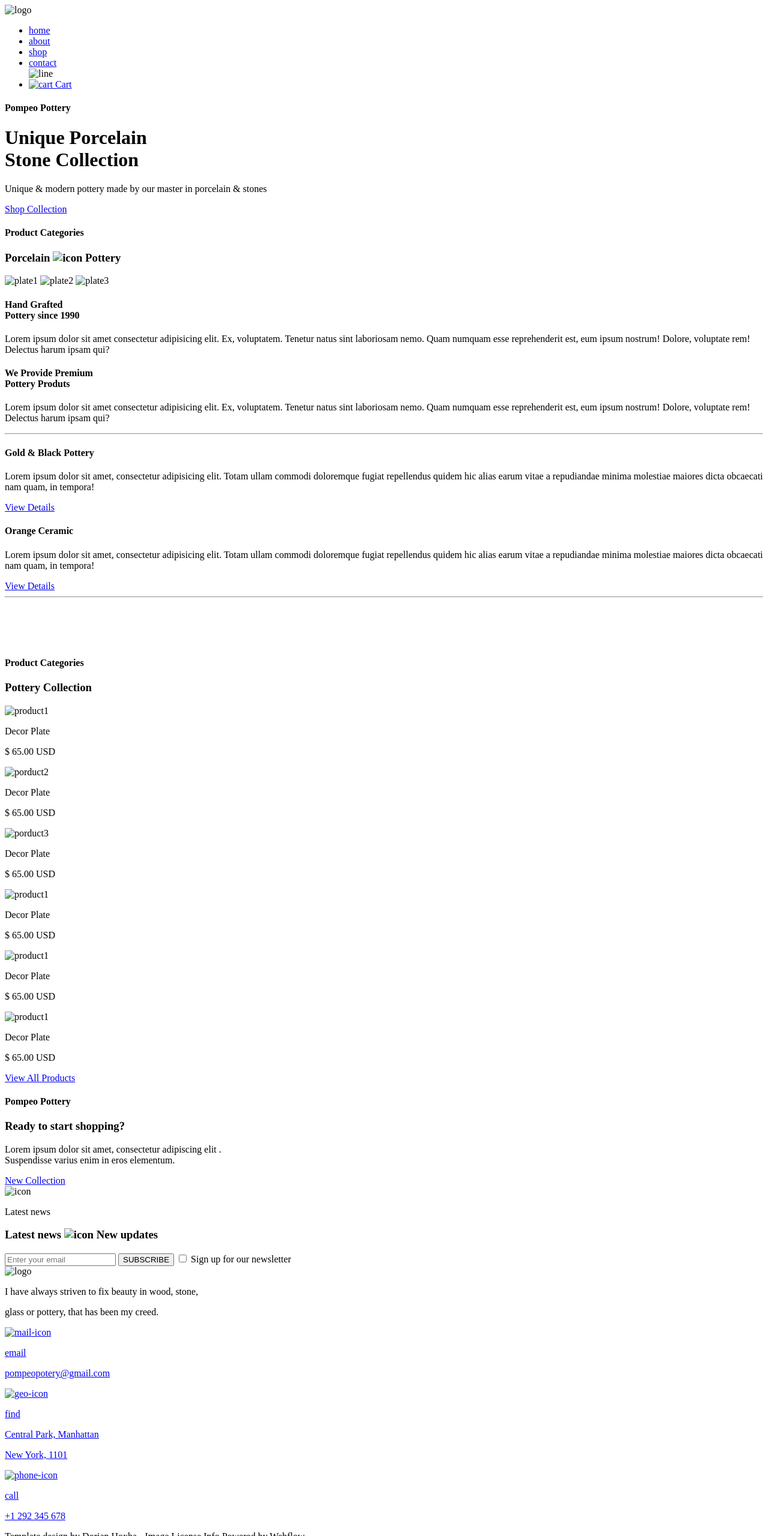
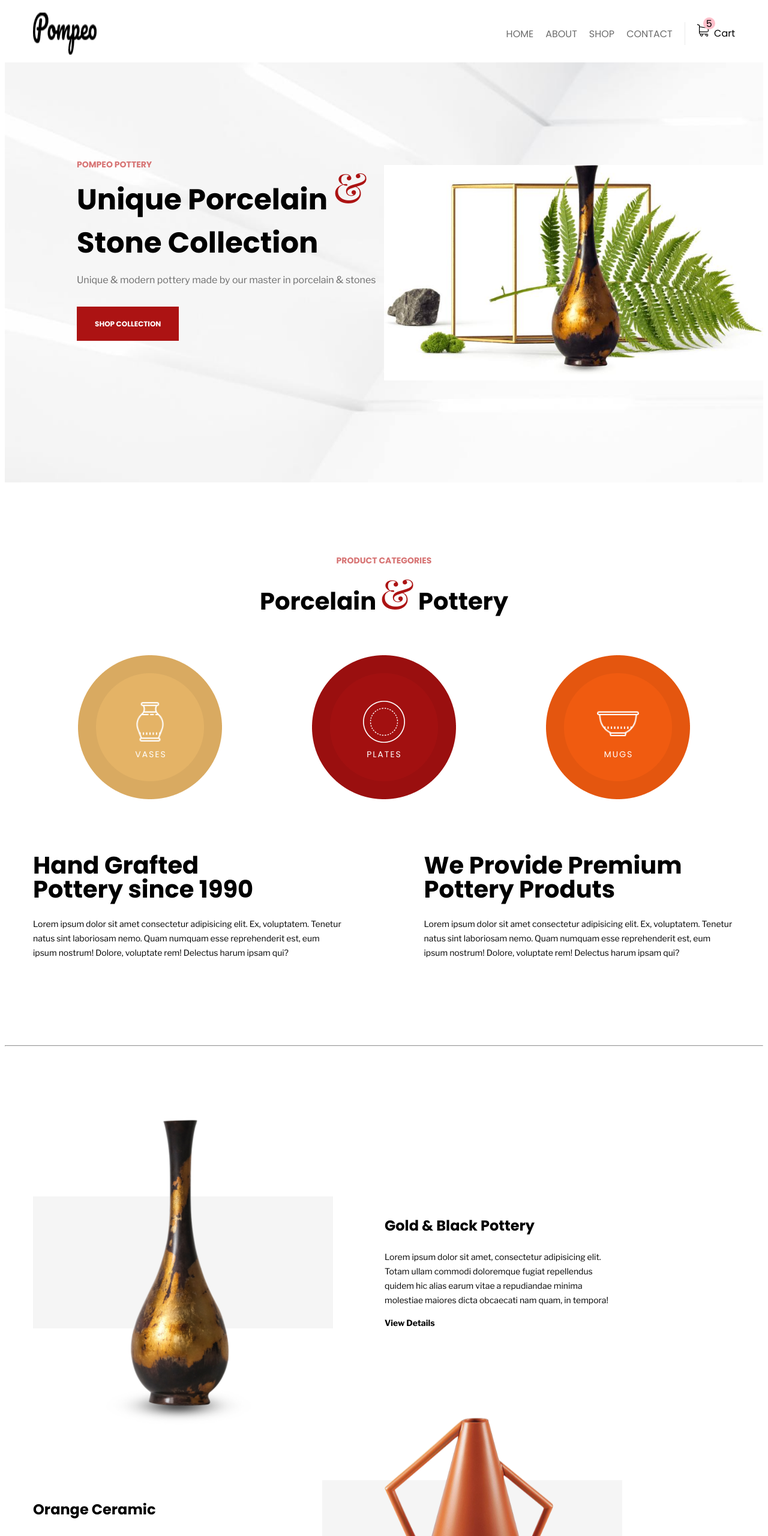
Before and after one commit to nuralibrawlstars/Project, a plain HTML site: page index.html in a window 1280 px wide. Shown: the top 2560 px of the page at 60% size. Drawn offline with nearby package versions, Linux system fonts and the light colour scheme; the site is published under a folder, as on GitHub Pages, so addresses that start at the root find nothing.

Commit message:
change for relative path

```diff
--- a/assets/styles/main.css
+++ b/assets/styles/main.css
@@ -62,8 +62,8 @@ a:focus {
 
 .banner {
     height: 700px;
-    background: url('/assets/images/322.jpg') right / 50%,
-        url('/assets/images/321.jpg') center / cover;
+    background: url('../images/322.jpg') right / 50%,
+        url('../images/321.jpg') center / cover;
     background-repeat: no-repeat;
     margin-bottom: 120px;
 }
@@ -115,7 +115,7 @@ a:focus {
 }
 
 .title::before {
-    content: url('/assets/images/icon.png');
+    content: url('../images/icon.png');
     position: absolute;
     left: 430px;
     top: -10px;
@@ -194,7 +194,7 @@ a:focus {
 }
 
 .product::before {
-    content: url('/assets/images/pottery.png');
+    content: url('../images/pottery.png');
     width: 250px;
     height: 509px;
     position: absolute;
@@ -209,7 +209,7 @@ a:focus {
     width: 350px;
     height: 417px;
     transform: translate(20%, -25%);
-    background: url(/assets/images/ceramic.png) no-repeat center / cover;
+    background: url(../images/ceramic.png) no-repeat center / cover;
 }
 
 .product-wrap {
@@ -261,7 +261,7 @@ a:focus {
 
 .banner-plates {
     height: 700px;
-    background: url('/assets/images/image-plates.png') center / cover;
+    background: url('../images/image-plates.png') center / cover;
     background-repeat: no-repeat;
     margin-bottom: 120px;
     margin-top: 100px;
@@ -386,8 +386,8 @@ a:focus {
 
     .banner {
         height: unset;
-        background: url('/assets/images/322.png') center 70% / 100%,
-            url('/assets/images/321.png') center / cover;
+        background: url('../images/322.png') center 70% / 100%,
+            url('../images/321.png') center / cover;
         background-repeat: no-repeat;
         margin-bottom: 50px;
     }
@@ -433,14 +433,14 @@ a:focus {
         left: -40%;
         width: 280px;
         height: 400px;
-        background: url('/assets/images/pottery.png') center / contain no-repeat;
+        background: url('../images/pottery.png') center / contain no-repeat;
     }
 
     .product-ceramic::before {
         content: '';
         left: -20%;
         width: 280px;
-        background: url('/assets/images/ceramic.png') center / contain no-repeat;
+        background: url('../images/ceramic.png') center / contain no-repeat;
     }
 
     .category-text {
@@ -490,8 +490,8 @@ a:focus {
 
     .banner {
         height: unset;
-        background: url('/assets/images/322.png') center 75% / 100%,
-            url('/assets/images/321.png') center / cover;
+        background: url('../images/322.png') center 75% / 100%,
+            url('../images/321.png') center / cover;
         background-repeat: no-repeat;
         margin-bottom: 50px;
     }
--- a/index.html
+++ b/index.html
@@ -7,24 +7,24 @@
     <link
         href="https://fonts.googleapis.com/css2?family=Lato:wght@300;400;700&family=Poppins:wght@300;400;700&family=Libre+Franklin:wght@300;400;700&display=swap"
         rel="stylesheet" />
-    <link rel="stylesheet" href="/assets/styles/main.css" />
+    <link rel="stylesheet" href="assets/styles/main.css" />
     <title>Project1</title>
 </head>
 
 <body>
     <header>
         <div class="container wrap">
-            <img src="/assets/images/Pompeo.png" alt="logo" />
+            <img src="assets/images/Pompeo.png" alt="logo" />
             <nav>
                 <ul class="nav-wrap">
                     <li><a href="#" class="text">home</a></li>
                     <li><a href="#" class="text">about</a></li>
                     <li><a href="#" class="text">shop</a></li>
                     <li><a href="#" class="text">contact</a></li>
-                    <img src="/assets/images/line.png" alt="line" />
+                    <img src="assets/images/line.png" alt="line" />
                     <li>
                         <a href="#" class='rel'>
-                            <img src="/assets/images/cart.png" alt="cart" class="cart" />
+                            <img src="assets/images/cart.png" alt="cart" class="cart" />
                             Cart
                         </a>
                     </li>
@@ -58,14 +58,14 @@
             <div class="category-wrap">
                 <h4 class="subtitle">Product Categories</h4>
                 <h3 class="category-title">
-                    Porcelain <img src="/assets/images/icon.png" alt="icon" /> Pottery
+                    Porcelain <img src="assets/images/icon.png" alt="icon" /> Pottery
                 </h3>
             </div>
 
             <div class="image-wrap">
-                <img src="/assets/images/plate1.png" alt="plate1" />
-                <img src="/assets/images/plate2.png" alt="plate2" />
-                <img src="/assets/images/plate3.png" alt="plate3" />
+                <img src="assets/images/plate1.png" alt="plate1" />
+                <img src="assets/images/plate2.png" alt="plate2" />
+                <img src="assets/images/plate3.png" alt="plate3" />
             </div>
 
             <div class="category-text">
@@ -130,32 +130,32 @@
             <div>
                 <div class="container catalog">
                     <div class="catalog-item">
-                        <img src="/assets/images/catalog-product1.png" alt="product1" class="item" />
+                        <img src="assets/images/catalog-product1.png" alt="product1" class="item" />
                         <p>Decor Plate</p>
                         <p>$ 65.00 USD</p>
                     </div>
                     <div class="catalog-item">
-                        <img src="/assets/images/catalog-product2.png" alt="porduct2" class="item" />
+                        <img src="assets/images/catalog-product2.png" alt="porduct2" class="item" />
                         <p>Decor Plate</p>
                         <p>$ 65.00 USD</p>
                     </div>
                     <div class="catalog-item">
-                        <img src="/assets/images/catalog-product3.png" alt="porduct3" class="item" />
+                        <img src="assets/images/catalog-product3.png" alt="porduct3" class="item" />
                         <p>Decor Plate</p>
                         <p>$ 65.00 USD</p>
                     </div>
                     <div class="catalog-item">
-                        <img src="/assets/images/catalog-product4.png" alt="product1" class="item" />
+                        <img src="assets/images/catalog-product4.png" alt="product1" class="item" />
                         <p>Decor Plate</p>
                         <p>$ 65.00 USD</p>
                     </div>
                     <div class="catalog-item">
-                        <img src="/assets/images/catalog-product5.png" alt="product1" class="item" />
+                        <img src="assets/images/catalog-product5.png" alt="product1" class="item" />
                         <p>Decor Plate</p>
                         <p>$ 65.00 USD</p>
                     </div>
                     <div class="catalog-item">
-                        <img src="/assets/images/catalog-product6.png" alt="product1" class="item" />
+                        <img src="assets/images/catalog-product6.png" alt="product1" class="item" />
                         <p>Decor Plate</p>
                         <p>$ 65.00 USD</p>
                     </div>
@@ -180,10 +180,10 @@
         </div>
 
         <div class="form-wrap">
-            <img src="/assets/images/IMAGE (2).png" alt="icon" />
+            <img src="assets/images/IMAGE (2).png" alt="icon" />
             <p class="subtitle form-text">Latest news</p>
             <h3 class="form-title">
-                Latest news <img src="/assets/images/icon.png" alt="icon" /> New updates
+                Latest news <img src="assets/images/icon.png" alt="icon" /> New updates
             </h3>
             <form>
                 <input type="email" placeholder="Enter your email" class="form-input" />
@@ -198,20 +198,20 @@
 
     <footer>
         <div class="footer-wrap">
-            <img src="/assets/images/Pompeo.png" alt="logo" />
+            <img src="assets/images/Pompeo.png" alt="logo" />
             <p>I have always striven to fix beauty in wood, stone,</p>
             <p>glass or pottery, that has been my creed.</p>
             <div class="container footer-contact-wrap">
                 <div>
                     <a href="#">
-                        <img src="/assets/images/IMAGE (2.2).png" alt="mail-icon" />
+                        <img src="assets/images/IMAGE (2.2).png" alt="mail-icon" />
                         <p class="footer-contact">email</p>
                         <p>pompeopotery@gmail.com</p>
                     </a>
                 </div>
                 <div>
                     <a href="#">
-                        <img src="/assets/images/IMAGE (3).png" alt="geo-icon" />
+                        <img src="assets/images/IMAGE (3).png" alt="geo-icon" />
                         <p class="footer-contact">find</p>
                         <p>Central Park, Manhattan</p>
                         <p>New York, 1101</p>
@@ -219,7 +219,7 @@
                 </div>
                 <div>
                     <a href="#">
-                        <img src="/assets/images/IMAGE (4).png" alt="phone-icon" />
+                        <img src="assets/images/IMAGE (4).png" alt="phone-icon" />
                         <p class="footer-contact">call</p>
                         <p>+1 292 345 678</p>
                     </a>
```
